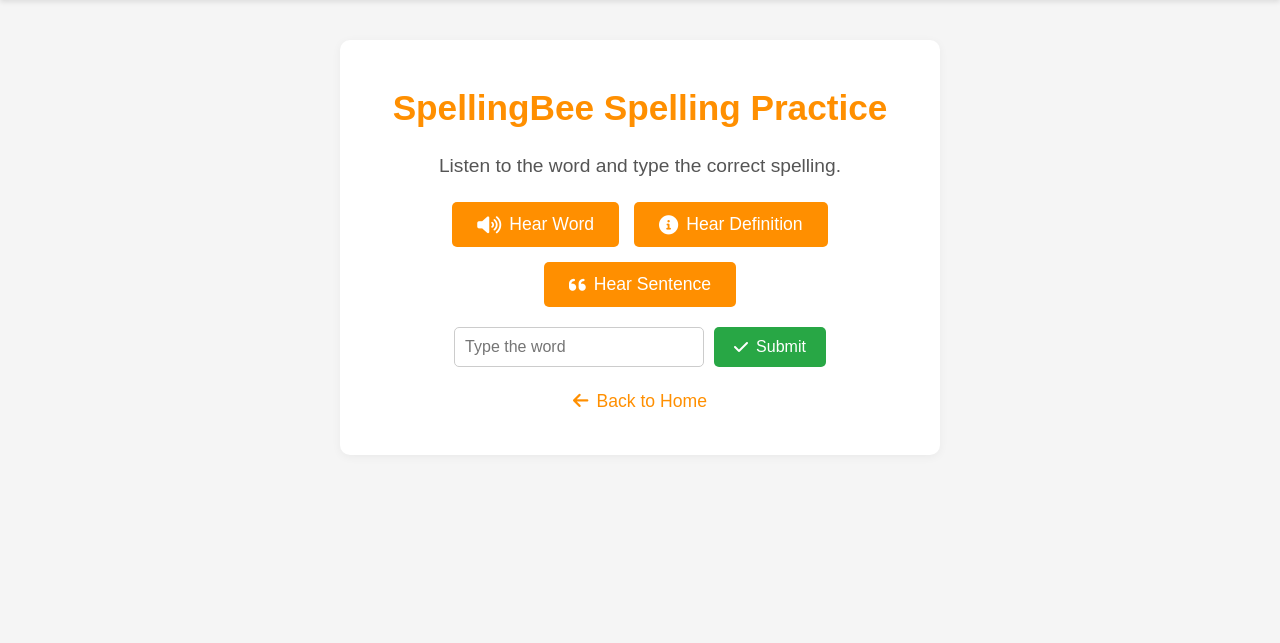
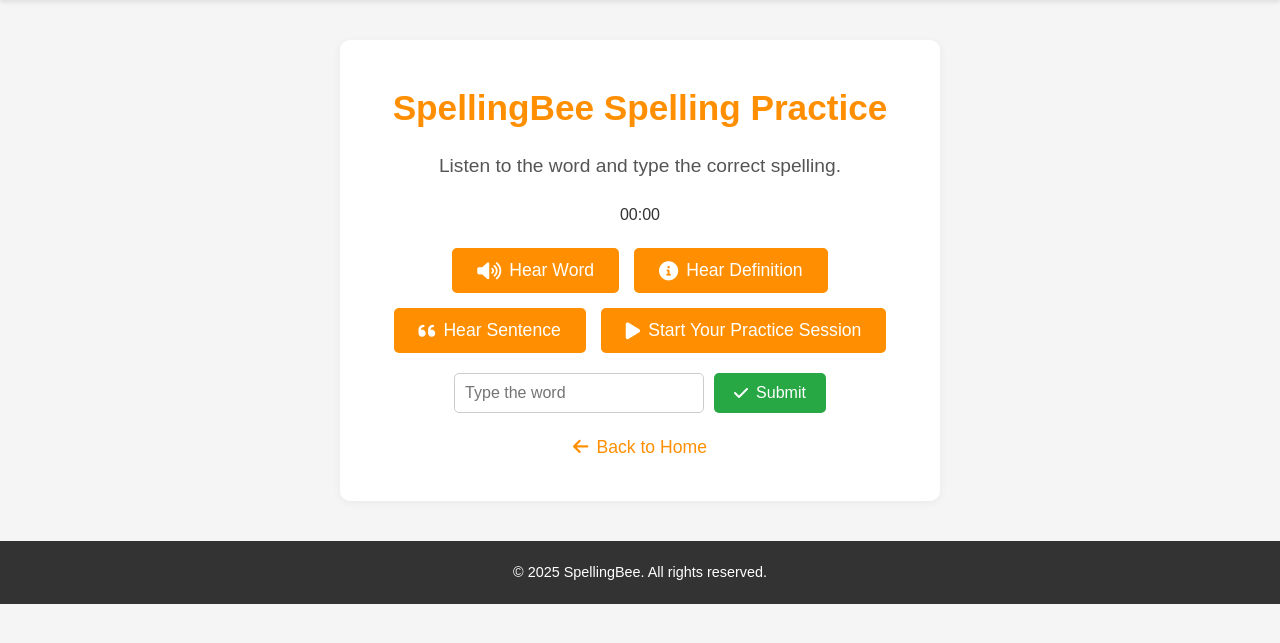
Before and after one commit to Ruddraw/Spelling-Bee, a Django app: page /users/spelling-practice/ in a window 1280 px wide. Shown: the part 104-747 px from the top of the page. Run offline with Django 5.2, Linux system fonts and the light colour scheme; a user stored in the database is signed in; data comes from the database, SQL or seed files in the repository; both versions use the stored data as it was after the commit.

Commit message:
added the timer

```diff
--- a/templates/users/spelling_practice.html
+++ b/templates/users/spelling_practice.html
@@ -6,11 +6,9 @@
     <title>SpellingBee Spelling Practice</title>
     {% load static %}
     <link rel="stylesheet" href="{% static 'css/practice.css' %}">
-    <!-- Font Awesome for icons -->
     <link rel="stylesheet" href="https://cdnjs.cloudflare.com/ajax/libs/font-awesome/6.0.0/css/all.min.css">
 </head>
 <body>
-    <!-- Header Section -->
     <header class="header">
         <div class="logo">
             <i class="fas fa-book-open"></i>
@@ -18,7 +16,6 @@
         </div>
     </header>
 
-    <!-- Main Content -->
     <div class="container">
         <h2>SpellingBee Spelling Practice</h2>
         <p class="instruction-text">Listen to the word and type the correct spelling.</p>
@@ -31,6 +28,7 @@
             </div>
         {% endif %}
 
+        <div class="timer" id="timer">00:00</div>
         <div class="buttons">
             <button onclick="speakWord()" class="practice-button">
                 <i class="fas fa-volume-up"></i> Hear Word
@@ -40,6 +38,12 @@
             </button>
             <button onclick="speakSentence()" class="practice-button">
                 <i class="fas fa-quote-left"></i> Hear Sentence
+            </button>
+            <button id="startSession" class="practice-button" onclick="startSession()">
+                <i class="fas fa-play"></i> Start Your Practice Session
+            </button>
+            <button id="endSession" class="practice-button" onclick="endSession()" style="display: none;">
+                <i class="fas fa-stop"></i> End Your Session
             </button>
         </div>
 
@@ -58,15 +62,18 @@
         </p>
     </div>
 
-
+    <footer class="footer">
+        <p>© 2025 SpellingBee. All rights reserved.</p>
+    </footer>
 
     <script>
-        // Web Speech API for TTS
         const synth = window.speechSynthesis;
+        let timerInterval;
+        let timeSeconds = 0;
 
         function speak(text) {
             if (synth.speaking) {
-                synth.cancel(); // Stop any ongoing speech
+                synth.cancel();
             }
             const utterance = new SpeechSynthesisUtterance(text);
             utterance.lang = 'en-US';
@@ -90,9 +97,30 @@
             }
         }
 
-        // Automatically speak the word when the page loads
+        function updateTimer() {
+            const minutes = Math.floor(timeSeconds / 60);
+            const seconds = timeSeconds % 60;
+            document.getElementById('timer').textContent = `${minutes.toString().padStart(2, '0')}:${seconds.toString().padStart(2, '0')}`;
+            timeSeconds++;
+        }
+
+        function startSession() {
+            document.getElementById('startSession').style.display = 'none';
+            document.getElementById('endSession').style.display = 'inline-block';
+            timeSeconds = 0;
+            timerInterval = setInterval(updateTimer, 1000);
+            speakWord(); // Auto-pronounce the word
+        }
+
+        function endSession() {
+            clearInterval(timerInterval);
+            document.getElementById('startSession').style.display = 'inline-block';
+            document.getElementById('endSession').style.display = 'none';
+            // Note: Session saving will be handled in the view
+        }
+
         window.onload = function() {
-            speakWord();
+            // Do not auto-speak until session starts
         };
     </script>
 </body>
--- a/users/models.py
+++ b/users/models.py
@@ -1,4 +1,6 @@
+# users/models.py
 from django.db import models
+from django.contrib.auth.models import User
 
 class Word(models.Model):
     index = models.IntegerField(unique=True)
@@ -13,3 +15,22 @@ class Word(models.Model):
 
     class Meta:
         ordering = ['index']
+
+class PracticeSession(models.Model):
+    user = models.ForeignKey(User, on_delete=models.CASCADE)
+    start_time = models.DateTimeField(auto_now_add=True)
+    end_time = models.DateTimeField(null=True, blank=True)
+    duration = models.DurationField(null=True, blank=True)
+
+    def __str__(self):
+        return f"Session for {self.user.username} at {self.start_time}"
+
+class WordAttempt(models.Model):
+    session = models.ForeignKey(PracticeSession, on_delete=models.CASCADE, related_name='attempts')
+    word = models.ForeignKey(Word, on_delete=models.CASCADE)
+    user_input = models.CharField(max_length=100)
+    is_correct = models.BooleanField()
+    timestamp = models.DateTimeField(auto_now_add=True)
+
+    def __str__(self):
+        return f"Attempt: {self.word.word} - {'Correct' if self.is_correct else 'Incorrect'}"
```
Also changed, not shown: db.sqlite3, users/migrations/0002_practicesession_wordattempt.py (added).
